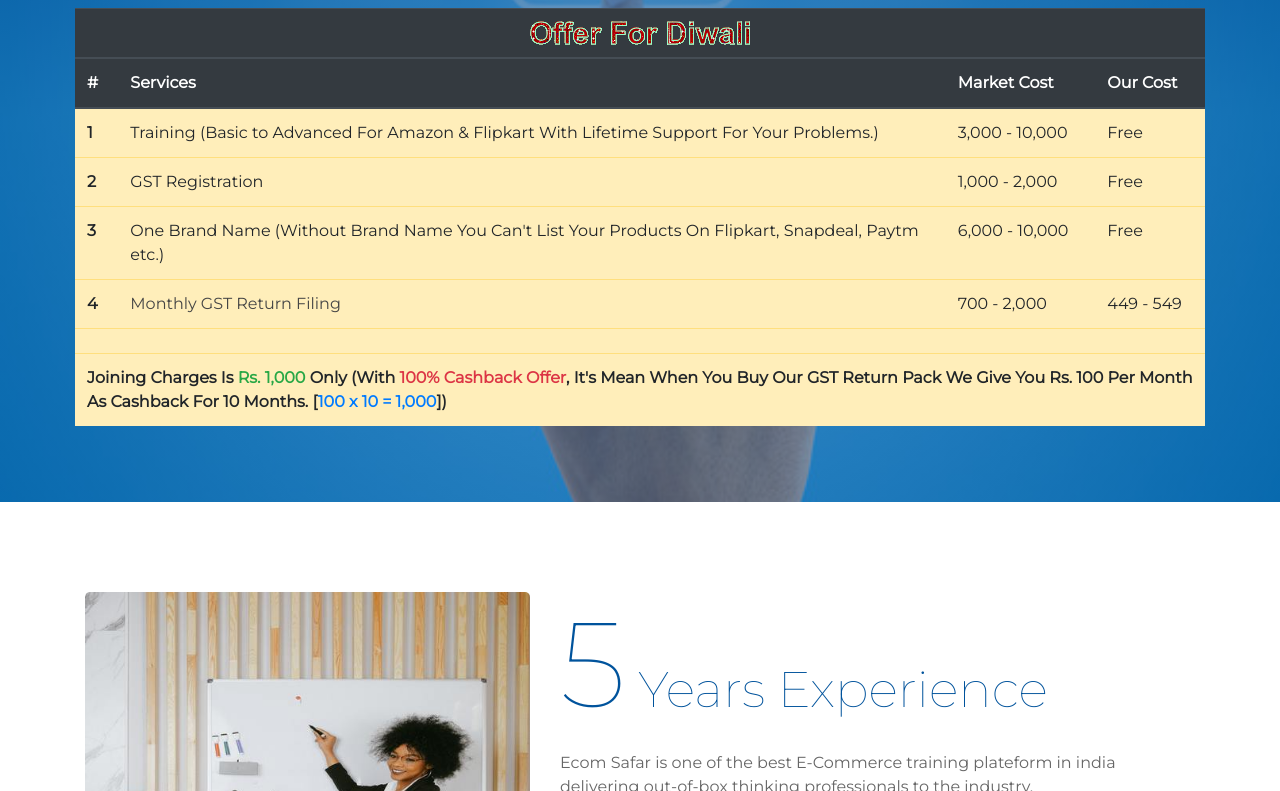
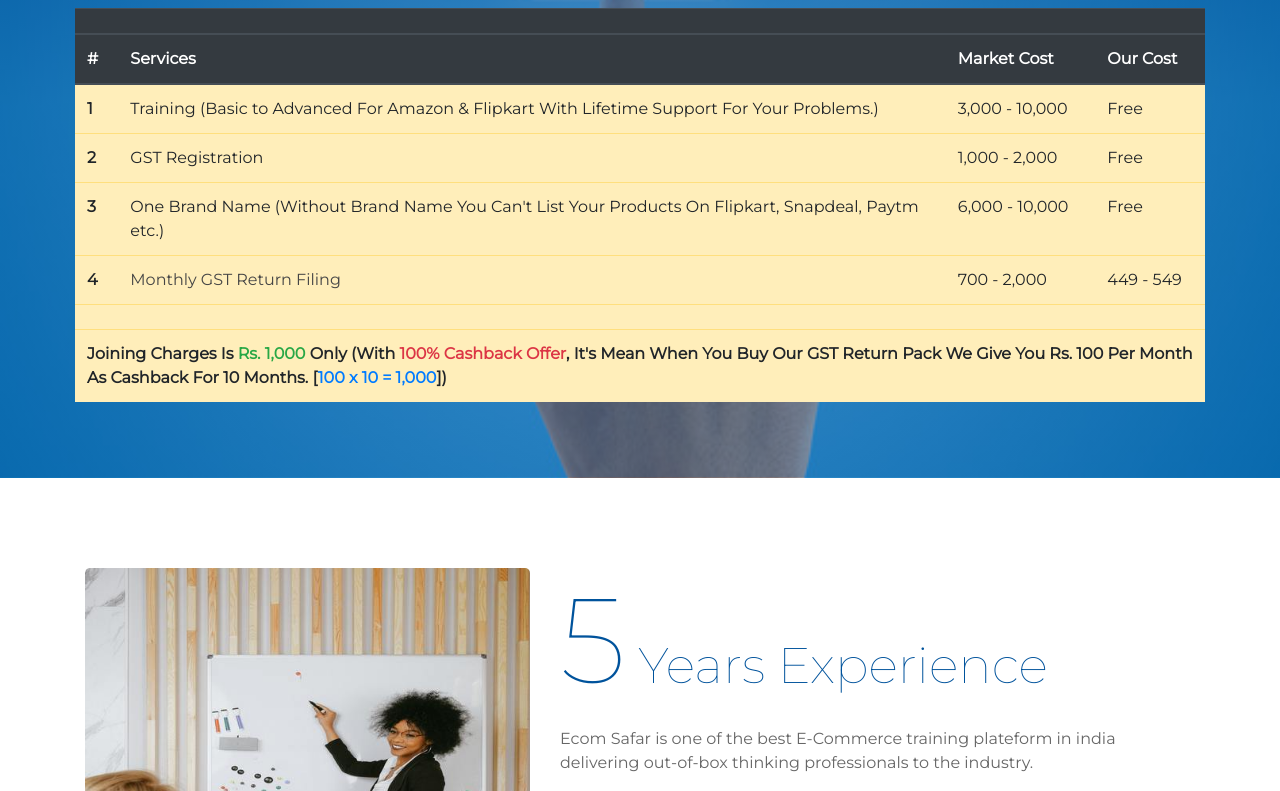
Before and after one commit to akhil1248/newecom, a plain HTML site: page index.html in a window 1280 px wide. Shown: the part 270-1061 px from the top of the page. Drawn offline with nearby package versions, Linux system fonts and the light colour scheme.

Commit message:
Update index.html

```diff
--- a/index.html
+++ b/index.html
@@ -83,7 +83,7 @@
 
 	<thead class="thead-dark" align="center">
     <tr>
-      <th scope="col" colspan="4"><img src="img/mainoffer.gif"></th>
+      <th scope="col" colspan="4"></th>
     </tr>
   </thead>
 
```
